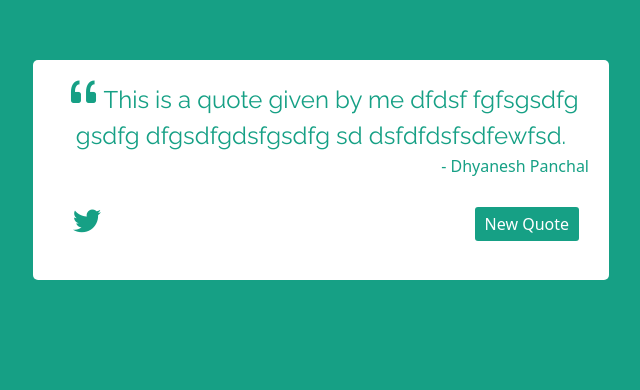
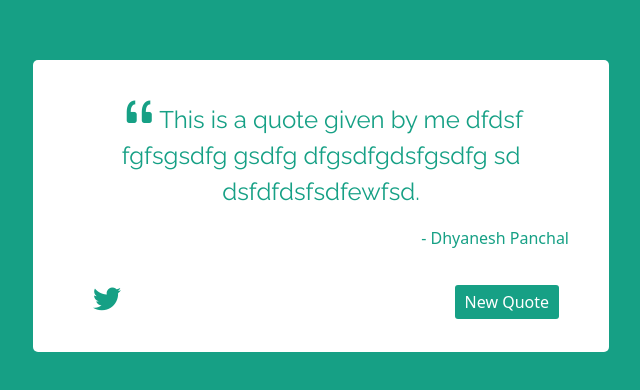
Before and after one commit to Dhyanesh-Panchal/FCC-Projects.github.io, a React (Create React App) app in the folder Frontend Development Libraries/random_quote_machine/: page / in a window 1280 px wide. Shown: the part 220-610 px from the top of the page, without its empty margins (351-991 px from the left). Built offline with nearby package versions, Linux system fonts and the light colour scheme.

Commit message:
state wroking, tweeter button working

```diff
--- a/Frontend Development Libraries/random_quote_machine/public/index.html
+++ b/Frontend Development Libraries/random_quote_machine/public/index.html
@@ -19,6 +19,9 @@
 
 <body>
   <!-- <noscript>You need to enable JavaScript to run this app.</noscript> -->
+  <!-- jQuery CDN -->
+  <script src="https://code.jquery.com/jquery-3.6.3.js" integrity="sha256-nQLuAZGRRcILA+6dMBOvcRh5Pe310sBpanc6+QBmyVM="
+    crossorigin="anonymous"></script>
   <div id="root">
   </div>
 
--- a/Frontend Development Libraries/random_quote_machine/public/styles.css
+++ b/Frontend Development Libraries/random_quote_machine/public/styles.css
@@ -1,23 +1,27 @@
 *{
     box-sizing: border-box;
+
 }
 
+
 body {
-    background-color: #16a085;
+    --current-color: #16a085;
+    background-color: var(--current-color);
+    transition: 2s;
   }
 
   .quote-box {
     position: absolute;
     top: 35vh;
     left: 30vw;
-    padding: 10px 20px;
+    padding: 30px 40px;
     border-radius: 5px;
     background-color: white;
     min-width: 40vw;
     max-width: 45vw;
     height: auto;
     margin: auto;
-    color: #16a085;
+    color: var(--current-color);
     z-index: 1;
   }
 
@@ -30,6 +34,10 @@ body {
 
   .writer-name {
     text-align: end;
+    margin-top: 2vh;
+    margin-bottom: 1vh;
+    font-weight: 200;
+    /* opacity: -1; */
   }
 
   .writer-name::before {
@@ -40,20 +48,23 @@ body {
     display: flex;
     justify-content: space-between;
     align-items: center;
+    height: 5vh;
+    margin-top: 4vh;
   }
 
   .twitter-button{
-    color: #16a085;
+    color: var(--current-color);
     border-radius: 3px;
     padding: 5px 10px;
     margin: 20px 10px;
   }
   .new-quote-button{
-    background: #16a085;
+    background: var(--current-color);
     color: white;
     border-radius: 3px;
     padding: 5px 10px;
     margin: 20px 10px;
+    border: none;
   }
 
   .button:hover{
--- a/Frontend Development Libraries/random_quote_machine/src/App.js
+++ b/Frontend Development Libraries/random_quote_machine/src/App.js
@@ -27,13 +27,17 @@ class Container extends Component {
     this.handleNewQuote = this.handleNewQuote.bind(this);
   }
   handleNewQuote() {
-
+    console.log("New Quote requested");
+    this.setState({
+      quote: "This my NEW Quote"
+    })
+    // $("body").css("background-color", colors[4]);
   }
   render() {
     return (
       <div className='quote-box' id='quote-box'>
         <Quote quote={this.state.quote} writer={this.state.writer} />
-        <Buttons />
+        <Buttons handleNewQuote={this.handleNewQuote} state={this.state} />
       </div>
     )
   }
--- a/Frontend Development Libraries/random_quote_machine/src/Buttons.js
+++ b/Frontend Development Libraries/random_quote_machine/src/Buttons.js
@@ -1,10 +1,10 @@
 import React from 'react'
 
-const Buttons = () => {
+const Buttons = (props) => {
     return (
         <div className='buttons'>
-            <a className='twitter-button button' href='/'><h3><i class="bi bi-twitter"></i></h3></a>
-            <a className='new-quote-button button' href='/'>New Quote</a>
+            <a className='twitter-button button' href={`http://twitter.com/intent/tweet?text=${props.state.quote}`}><h3><i className="bi bi-twitter"></i></h3></a>
+            <button className='new-quote-button button' onClick={props.handleNewQuote} >New Quote</button>
         </div>
     )
 }
--- a/Frontend Development Libraries/random_quote_machine/src/Quote.js
+++ b/Frontend Development Libraries/random_quote_machine/src/Quote.js
@@ -4,7 +4,7 @@ const Quote = (props) => {
     return (
         <>
             <div className='quote'>
-                <h1 style={{ display: "inline" }}><i class="bi bi-quote"></i></h1>
+                <h1 style={{ display: "inline" }}><i className="bi bi-quote"></i></h1>
                 {props.quote}
 
             </div>
```
